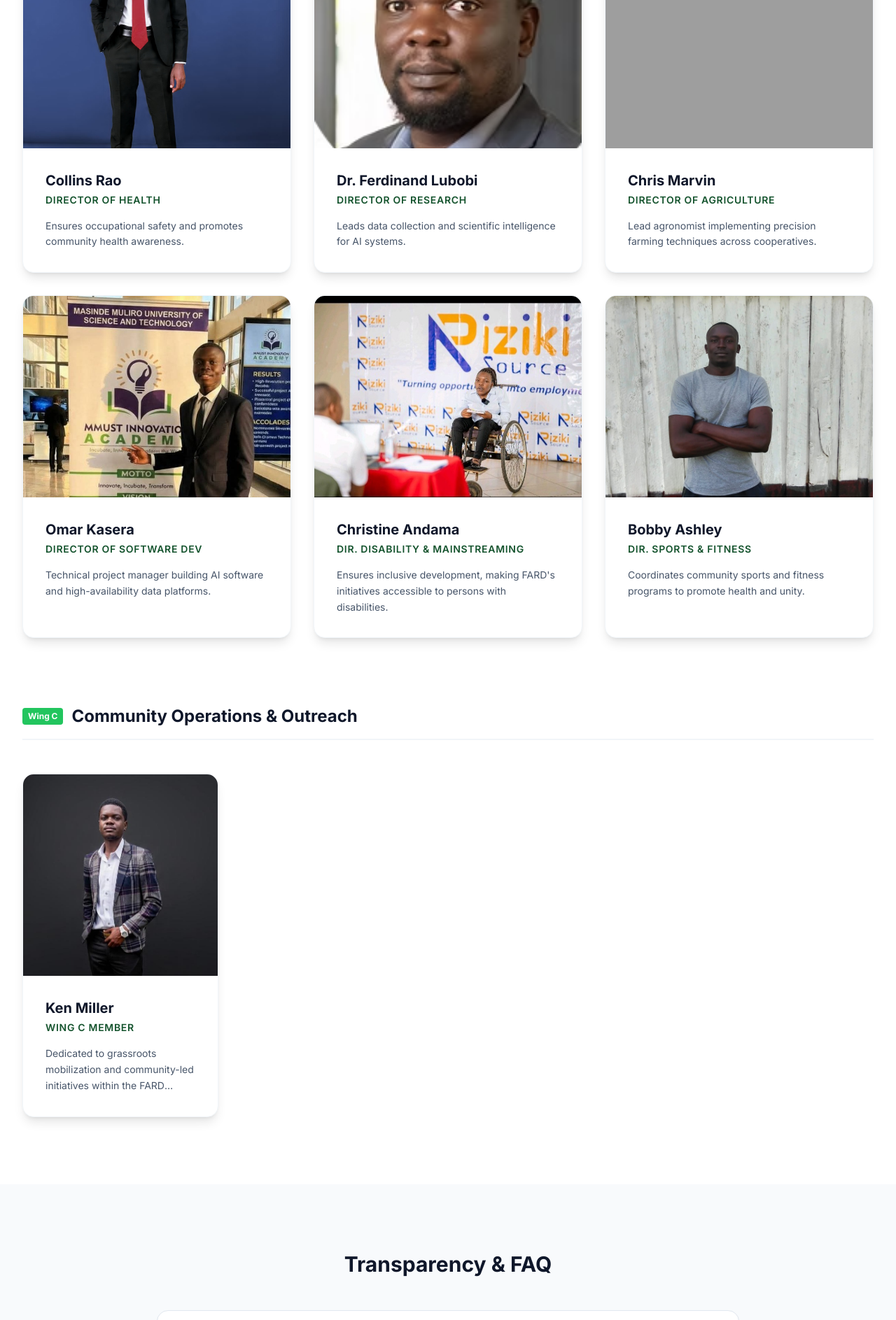
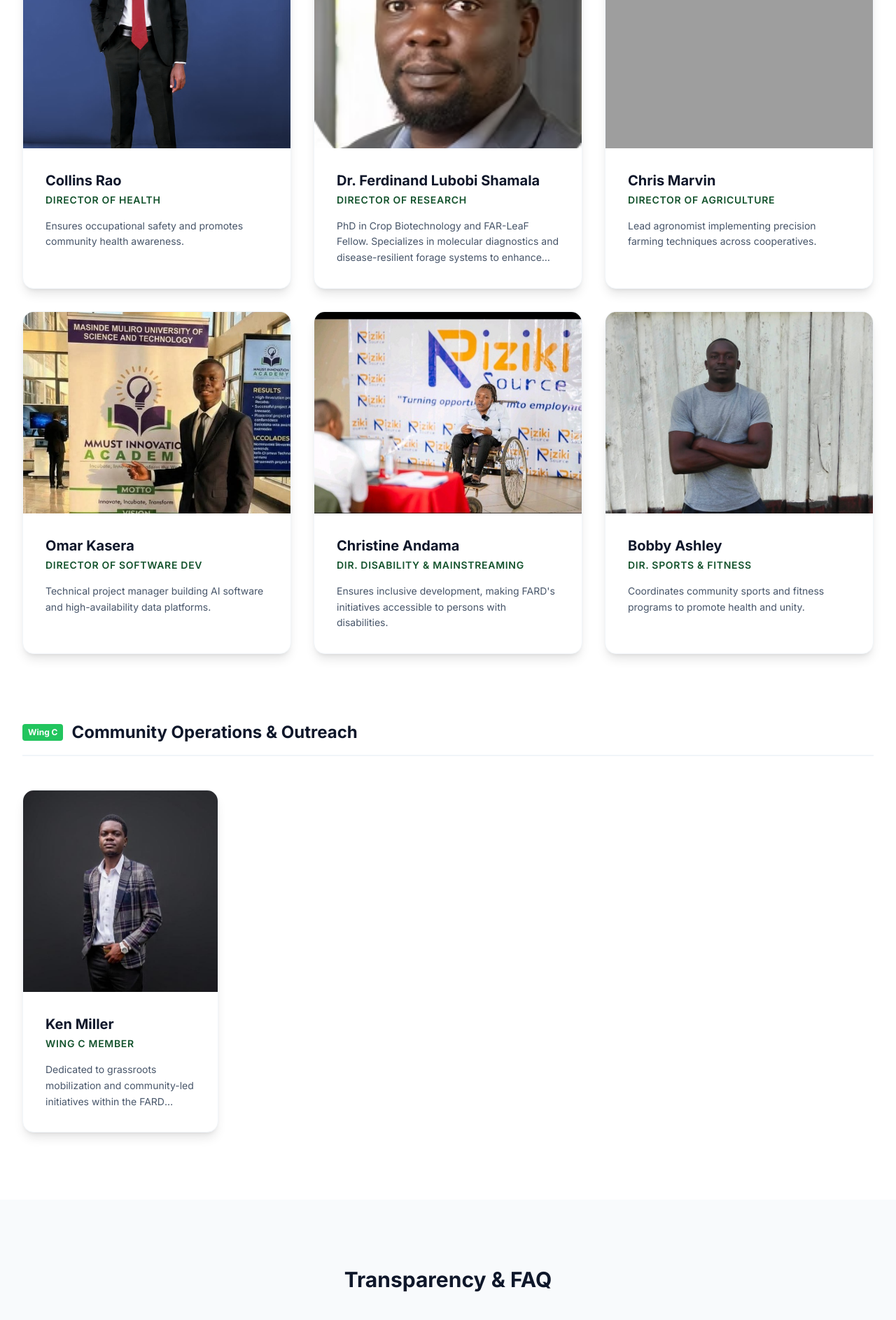
Before and after one commit to delstarford123/FARD-WEBSITE, a Flask app: page /about in a window 1280 px wide. Shown: the part 3667-5554 px from the top of the page at 70% size. Run offline with Flask 3, Linux system fonts and the light colour scheme; some libraries are stand-ins or nearby versions; grey boxes are pictures that could not be loaded.

Commit message:
Enhance Dr. Ferdinand Lubobi Shamala's profile with FAR-LeaF fellowship credentials and professional link

```diff
--- a/templates/pages/about.html
+++ b/templates/pages/about.html
@@ -184,7 +184,7 @@
             </h4>
             <div class="grid grid-cols-1 md:grid-cols-2 lg:grid-cols-3 gap-8">
                 {{ leadership_card("Collins Rao", "Director of Health", "Ensures occupational safety and promotes community health awareness.", url_for('static', filename='images/team/COLLINS.jpeg')) }}
-                {{ leadership_card("Dr. Ferdinand Lubobi", "Director of Research", "Leads data collection and scientific intelligence for AI systems.", url_for('static', filename='images/team/Dr Ferdinand Lubobi.png')) }}
+                {{ leadership_card("Dr. Ferdinand Lubobi Shamala", "Director of Research", "PhD in Crop Biotechnology and FAR-LeaF Fellow. Specializes in molecular diagnostics and disease-resilient forage systems to enhance sustainable livestock productivity.", url_for('static', filename='images/team/Dr Ferdinand Lubobi.png'), linkedin='https://www.futureafrica.science/index.php/fellowship-news/173-dr-ferdinand-lubobi-shamala') }}
                 {{ leadership_card("Chris Marvin", "Director of Agriculture", "Lead agronomist implementing precision farming techniques across cooperatives.", url_for('static', filename='images/team/FARMERMAN 2.jpeg')) }}
                 {{ leadership_card("Omar Kasera", "Director of Software Dev", "Technical project manager building AI software and high-availability data platforms.", url_for('static', filename='images/team/founder1.jpeg')) }}
                 {{ leadership_card("Christine Andama", "Dir. Disability & Mainstreaming", "Ensures inclusive development, making FARD's initiatives accessible to persons with disabilities.", url_for('static', filename='images/team/Christine Andama.jpeg')) }}
```
